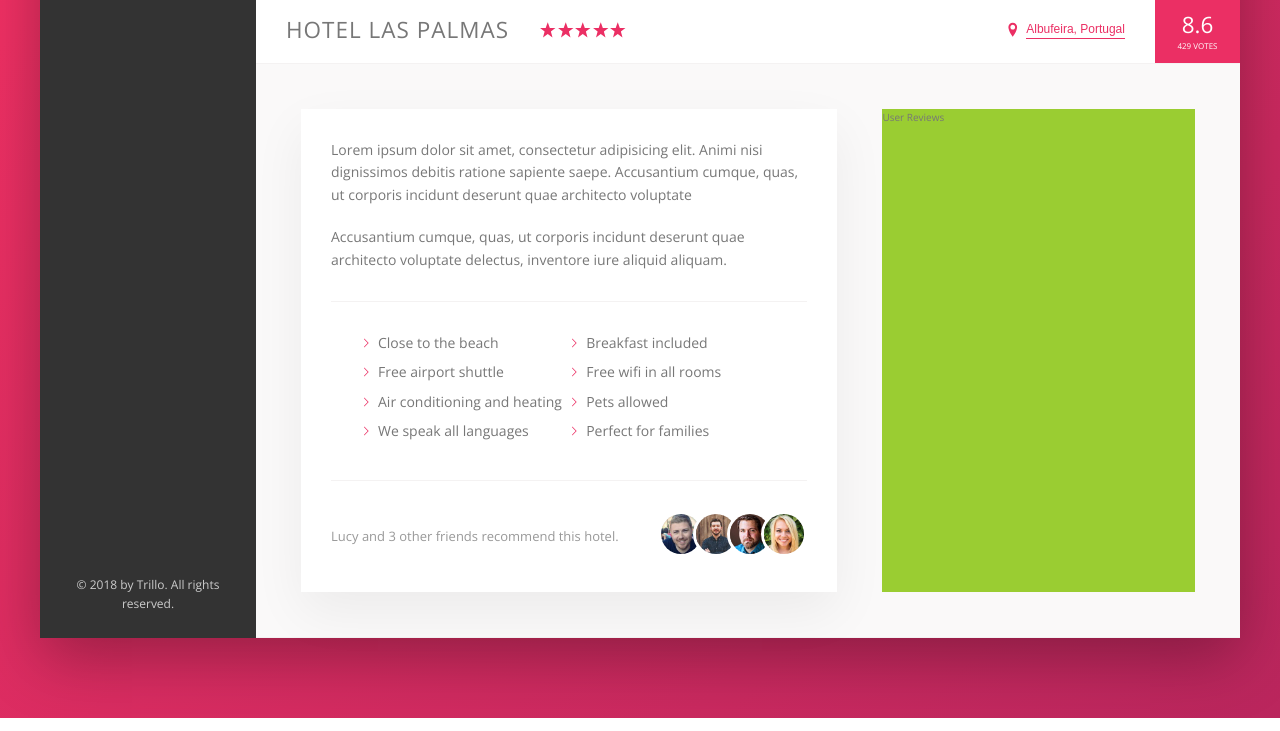
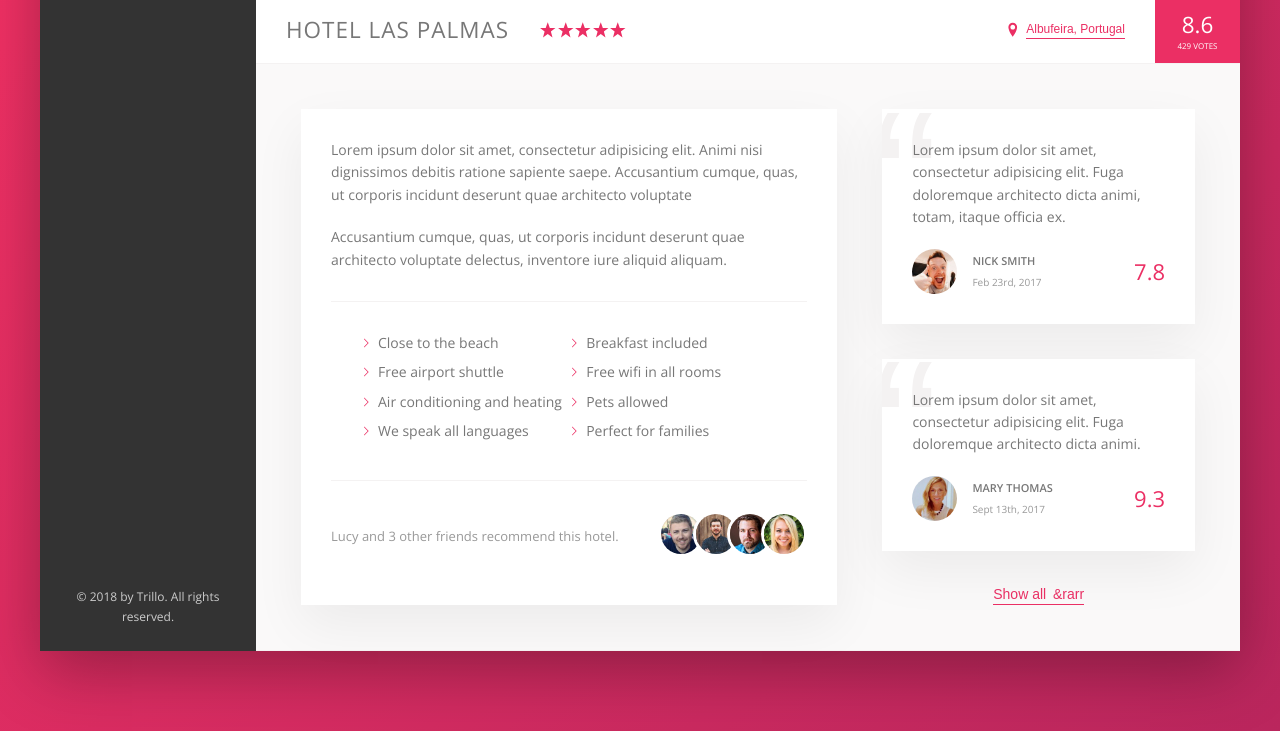
Before and after one commit to MyranN/AdvancedCSS, a website: page trillo/index.html in a window 1280 px wide. Shown: the part 538-1269 px from the top of the page. Drawn offline with nearby package versions, Linux system fonts and the light colour scheme; files that its build step writes are made by us from their sources.

Commit message:
Complete the review column and styling. Use html glyphs (quote symbol) within css using the ISO code. Use html5 elements such as figure, blockquote and figcaption to create review boxes. Use flex-direction so that flex items are shown in columns within the review box

```diff
--- a/trillo/index.html
+++ b/trillo/index.html
@@ -163,7 +163,34 @@
                     </div>
 
                     <div class="user-reviews">
-                        User Reviews
+                        <figure class="review">
+                            <blockquote class="review__text">
+                                Lorem ipsum dolor sit amet, consectetur adipisicing elit. Fuga doloremque architecto dicta animi, totam, itaque officia ex.
+                            </blockquote>
+                            <figcaption class="review__user">
+                                <img src="img/user-1.jpg" alt="User 1" class="review__photo">
+                                <div class="review__user-box">
+                                    <p class="review__user-name">Nick Smith</p>
+                                    <p class="review__user-date">Feb 23rd, 2017</p>
+                                </div>
+                                <div class="review__rating">7.8</div>
+                            </figcaption>
+                        </figure>
+                        <figure class="review">
+                            <blockquote class="review__text">
+                                Lorem ipsum dolor sit amet, consectetur adipisicing elit. Fuga doloremque architecto dicta animi.
+                            </blockquote>
+                            <figcaption class="review__user">
+                                <img src="img/user-2.jpg" alt="User 2" class="review__photo">
+                                <div class="review__user-box">
+                                    <p class="review__user-name">Mary Thomas</p>
+                                    <p class="review__user-date">Sept 13th, 2017</p>
+                                </div>
+                                <div class="review__rating">9.3</div>
+                            </figcaption>
+                        </figure>
+
+                        <button class="btn-inline">Show all <span>&rarr</span></button>
                     </div>
                 </div>
             </main>
--- a/trillo/sass/_component.scss
+++ b/trillo/sass/_component.scss
@@ -283,8 +283,17 @@
   cursor: pointer;
   transition: all .2s;
 
+  & span {
+    margin-left: 3px;
+    transition: margin-left .2s;
+  }
+
   &:hover {
     color: var(--color-grey-dark-1);
+
+    span {
+      margin-left: 8px; //increase arrow in span to 8px on hover
+    }
   }
 
   &:focus {
@@ -384,3 +393,67 @@
     }
   }
 }
+
+/////////////////////////////////////////////////////
+// REVIEWS
+.review {
+
+  background-color: #fff;
+  box-shadow: var(--shadow-light);
+  padding: 3rem;
+  margin-bottom: 3.5rem;
+  position: relative;
+  overflow: hidden;
+
+  &__text {
+    margin-bottom: 2rem;
+    z-index: 10;
+    position: relative;
+  }
+
+  &__user {
+    display: flex;
+    align-items: center;
+  }
+
+  &__photo {
+    height: 4.5rem;
+    width: 4.5rem;
+    border-radius: 50%;
+    margin-right: 1.5rem;
+  }
+
+  &__user-box {
+    margin-right: auto; //push the rating to the far right.
+  }
+
+  &__user-name {
+    font-size: 1.1rem;
+    font-weight: 600;
+    text-transform: uppercase;
+    margin-bottom: .4rem;
+  }
+
+  &__user-date {
+    font-size: 1rem;
+    color: var(--color-grey-dark-3);
+  }
+
+  &__rating {
+    color: var(--color-primary);
+    font-size: 2.2rem;
+    font-weight: 300;
+  }
+
+  &::before { //create the quotation symbol in css using html entity glyphs using the ISO number.
+    content: "\201C";
+    position: absolute;
+    top: -2.75rem;
+    left: -1rem;
+    line-height: 1;
+    font-size: 20rem;
+    color: var(--color-grey-light-2);
+    font-family: sans-serif; //override open-sans font.
+    z-index: 1;
+  }
+}
--- a/trillo/sass/_layout.scss
+++ b/trillo/sass/_layout.scss
@@ -23,6 +23,7 @@
 }
 
 .detail {
+  font-size: 1.4rem;
   display: flex; //show the description and the user reviews side by side
   padding: 4.5rem;
   background-color: var(--color-grey-light-1);
@@ -39,8 +40,11 @@
 }
 
 .user-reviews {
-  background-color: yellowgreen;
   flex: 1; //grow and occupy remaining 40% of container
+
+  display: flex;
+  flex-direction: column;
+  align-items: center;
 }
 
 .sidebar { //flex item for navigation bar
```
Also changed, not shown: trillo/sass/main.css, 1 other file.
